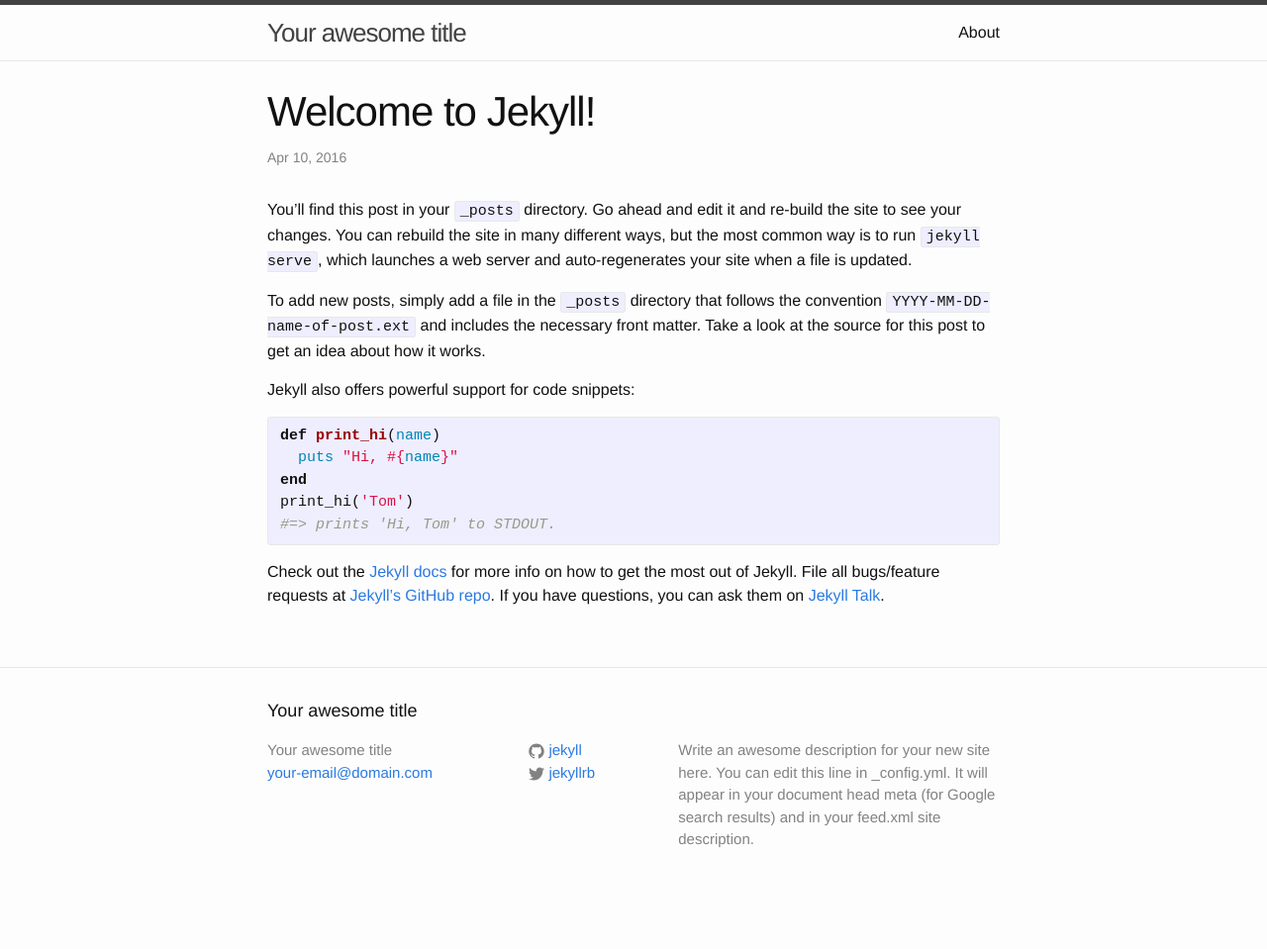
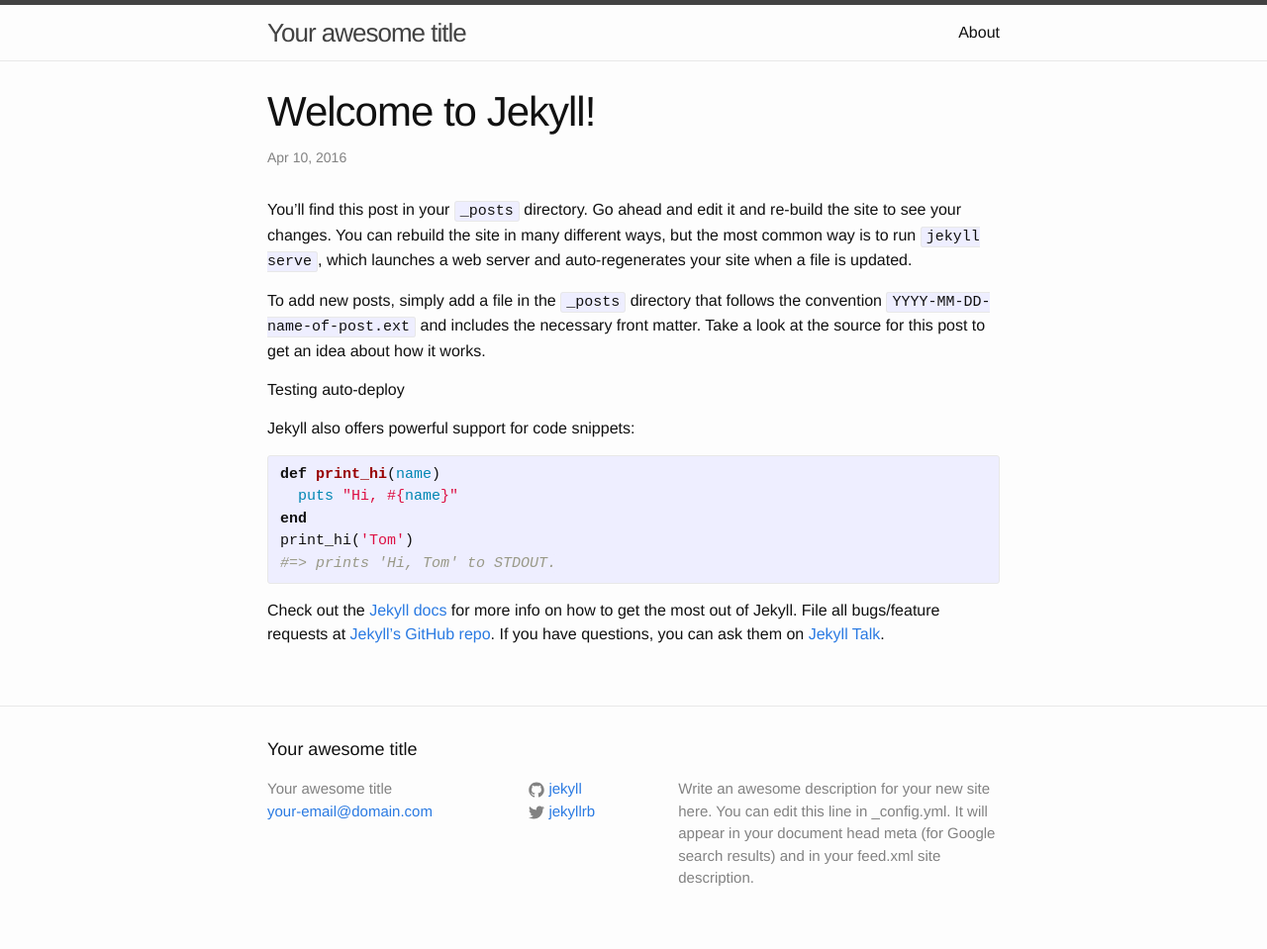
Before and after one commit to dunkyboy/dunkyboy.com, a Jekyll site: the page built from _posts/2016-04-10-welcome-to-jekyll.markdown, in a window 1280 px wide. Shown: the whole page at 99% size. Built offline with Jekyll 4.4.1, drawn with Linux system fonts in a browser that asks for light colours; before the commit the page ends 920 px from its top, so only the background shows below that.

Commit message:
Test auto-deploy 1

```diff
--- a/_posts/2016-04-10-welcome-to-jekyll.markdown
+++ b/_posts/2016-04-10-welcome-to-jekyll.markdown
@@ -7,6 +7,8 @@ categories: jekyll update
 You’ll find this post in your `_posts` directory. Go ahead and edit it and re-build the site to see your changes. You can rebuild the site in many different ways, but the most common way is to run `jekyll serve`, which launches a web server and auto-regenerates your site when a file is updated.
 
 To add new posts, simply add a file in the `_posts` directory that follows the convention `YYYY-MM-DD-name-of-post.ext` and includes the necessary front matter. Take a look at the source for this post to get an idea about how it works.
+
+Testing auto-deploy
 
 Jekyll also offers powerful support for code snippets:
 
```
Also changed, not shown: 7 other files.
